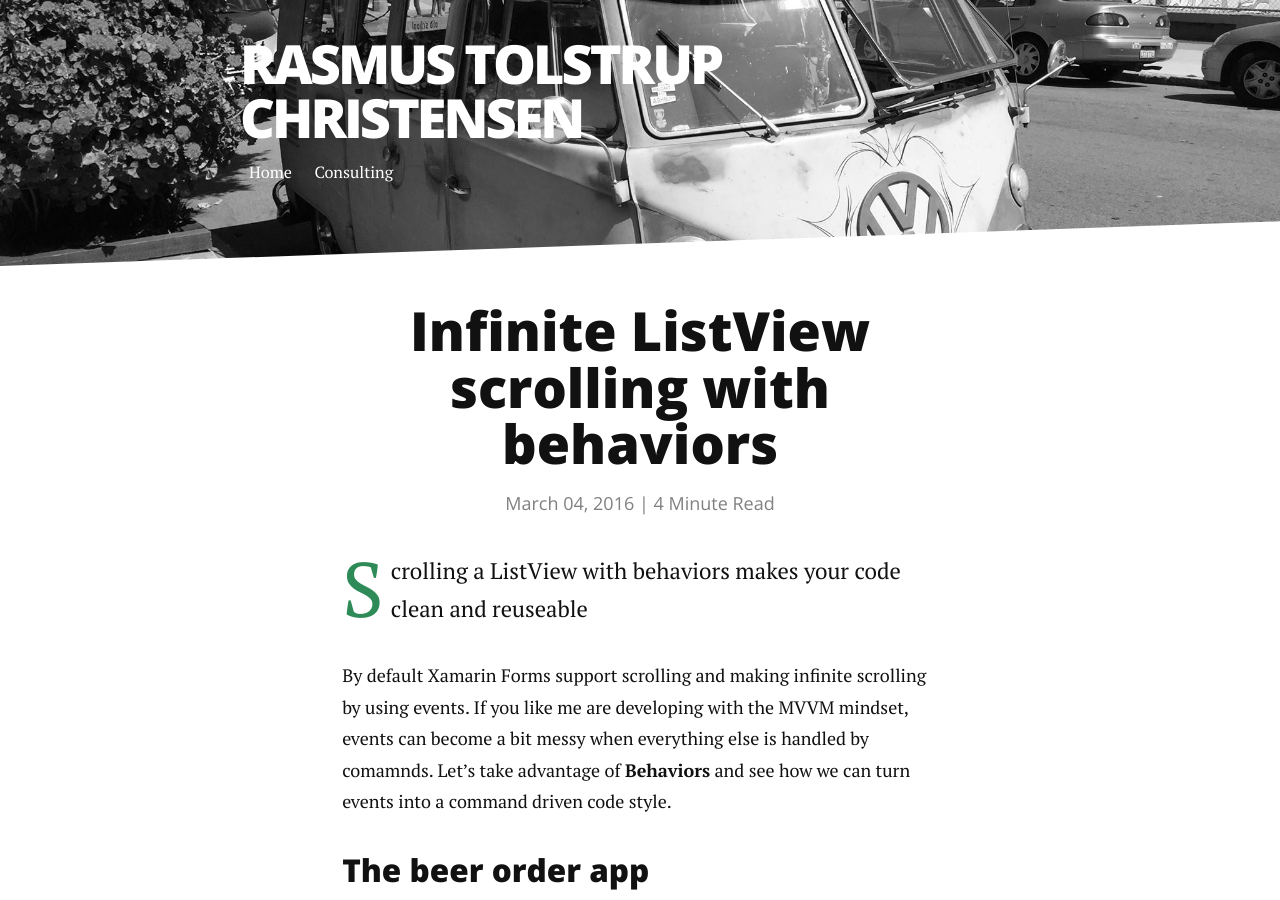
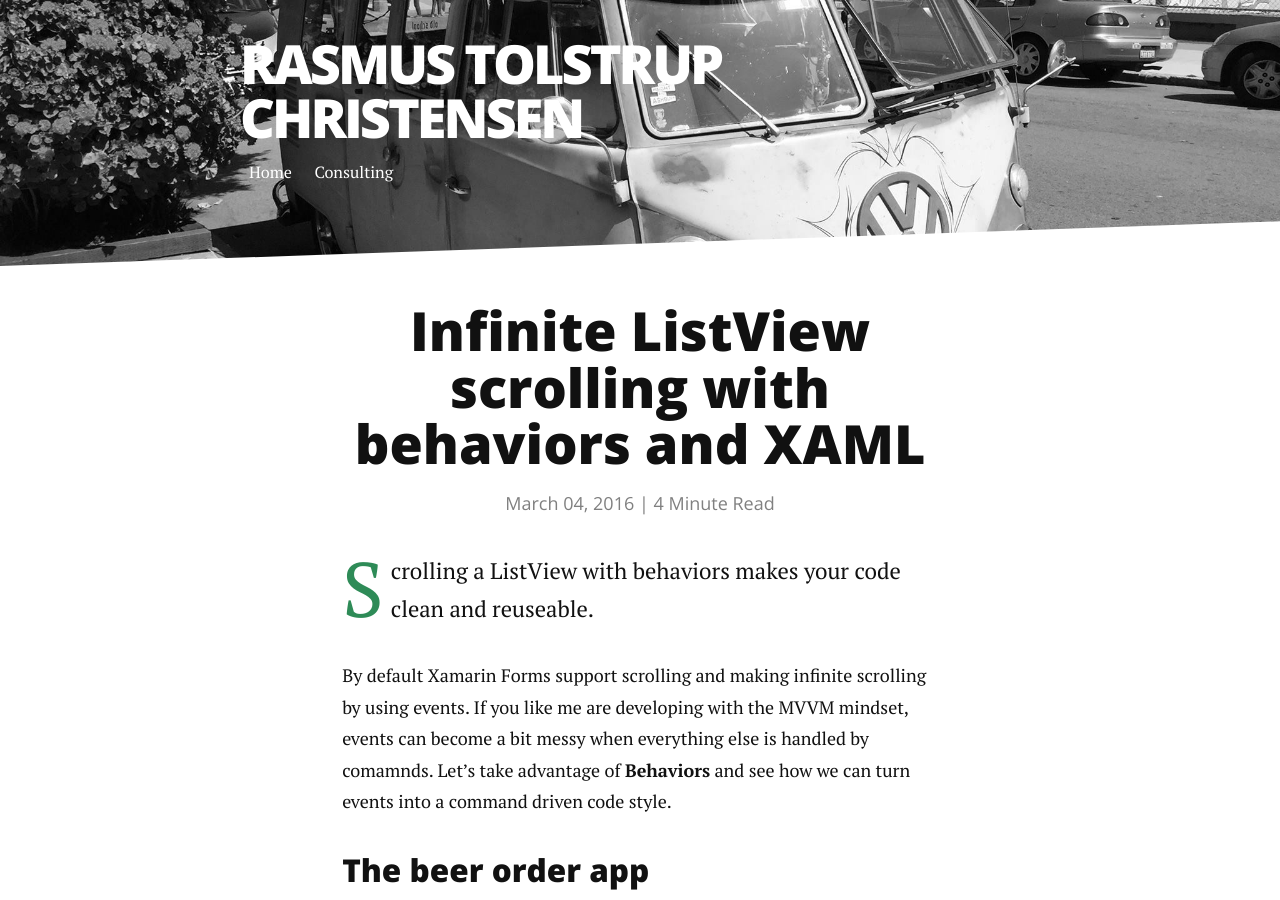
Before and after one commit to rasmuschristensen/rasmuschristensen.github.io, a Jekyll site: the page built from _posts/2016-03-04-Infinite-ListView-Scrolling-With-Behaviors.markdown, in a window 1280 px wide and 900 px high. Built offline with Jekyll 4.4.1, drawn with Linux system fonts in a browser that asks for light colours; nearby versions of some CDN libraries; Markdown is read by kramdown in place of the engine named in the settings; comment, search, counter and statistics services are not loaded.

Commit message:
changed title and typo

```diff
--- a/_posts/2016-03-04-Infinite-ListView-Scrolling-With-Behaviors.markdown
+++ b/_posts/2016-03-04-Infinite-ListView-Scrolling-With-Behaviors.markdown
@@ -1,11 +1,11 @@
 ---
 layout: post
-title:  "Infinite ListView scrolling with behaviors"
+title:  "Infinite ListView scrolling with behaviors and XAML"
 date:   2016-03-04
 ---
 
 <p class="intro">
-<span class="dropcap">S</span>crolling a ListView with behaviors makes your code clean and reuseable
+<span class="dropcap">S</span>crolling a ListView with behaviors makes your code clean and reuseable.
 </p>
 
 By default Xamarin Forms support scrolling and making infinite scrolling by using events. If you like me are developing with the MVVM mindset,
```
